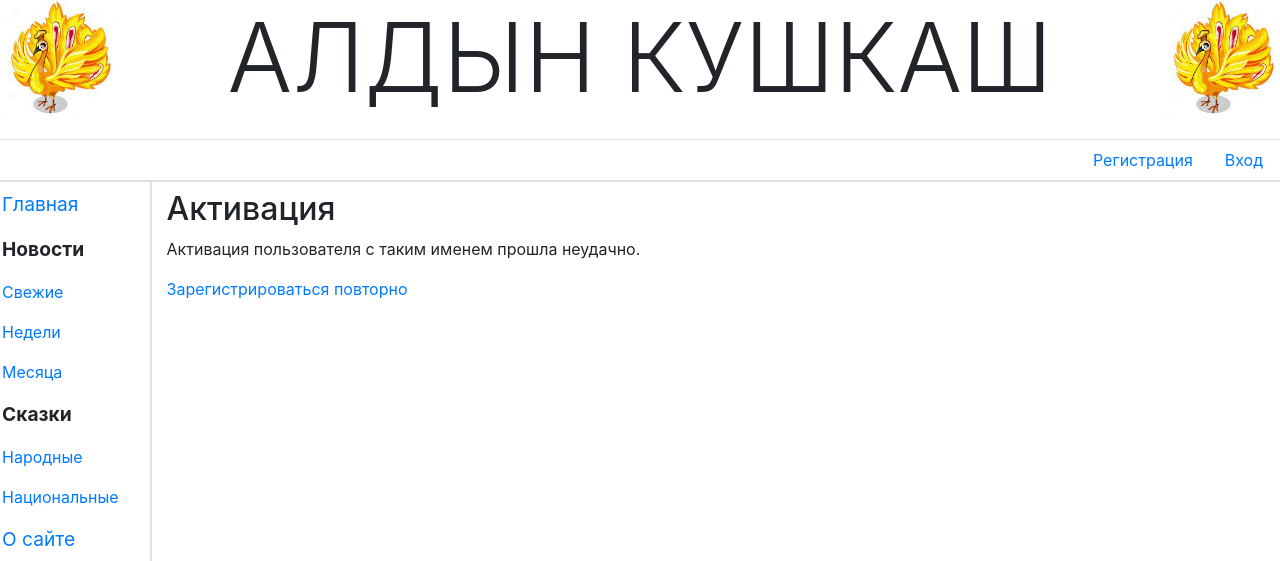
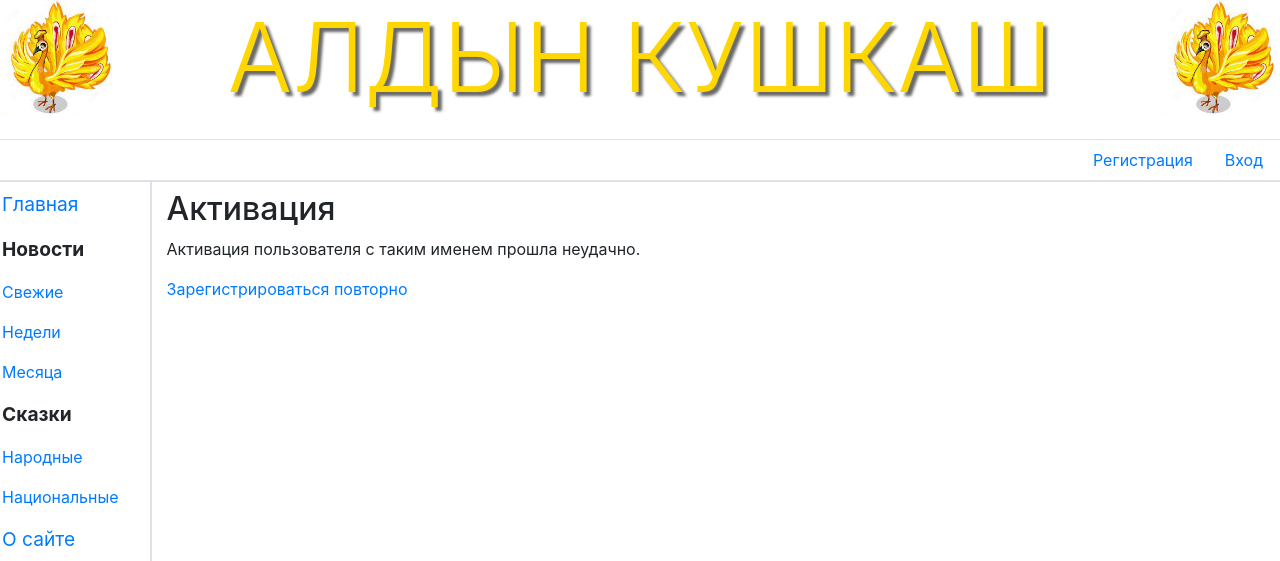
Before and after one commit to AidysM/aldynkushkash, a Django app: page /accounts/register/activate/1/ in a window 1280 px wide. Shown: the top 561 px of the page. Run offline with Django 3.2, Linux system fonts and the light colour scheme; some libraries are stand-ins or nearby versions.

Commit message:
changed style

```diff
--- a/static/main/style.css
+++ b/main/static/main/style.css
@@ -1,6 +1,8 @@
 header h1 {
     background: url("bg1.jpg") left / auto 100% no-repeat, url("bg1.jpg") right / auto 100% no-repeat;
-
+    font-size: 2.75em;
+    color: gold;
+    text-shadow: 4px 4px 3px #666;
 }
 .root {
     font-size: larger;
--- a/templates/layout/basic.html
+++ b/templates/layout/basic.html
@@ -8,7 +8,7 @@
     <meta name="viewport" content="width=device-width, initial-scale=1, shrink-to-fit=no">
     <title>{% block title %}Главная{% endblock %} - Алдын кушкаш</title>
     {% bootstrap_css %}
-    <link rel="stylesheet" type="text/css" href="{% static 'main/style.css' %}">
+    <link rel="stylesheet" type="text/css" href="{% static "main/style.css" %}">
     {% bootstrap_javascript jquery='slim' %}
 </head>
 <body class="container--fluid">
```
Also changed, not shown: main/static/main/bg.jpeg (renamed from static/main/bg.jpeg), main/static/main/bg1.jpg (renamed from static/main/bg1.jpg).
